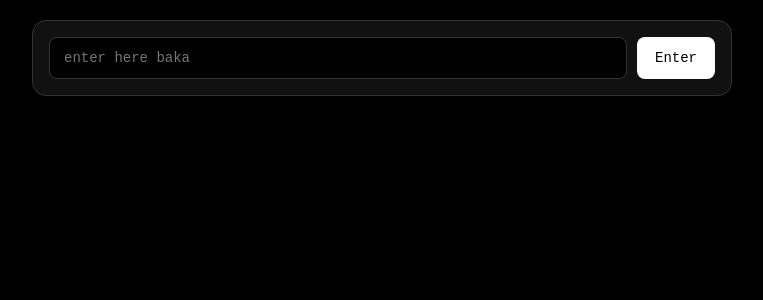
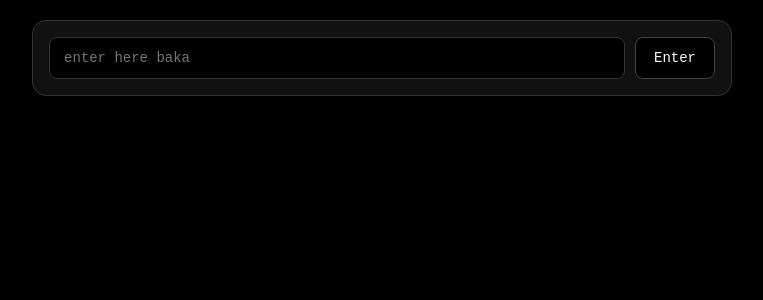
Before and after one commit to pvhak/test, a Next.js app: page / in a window 1280 px wide. Shown: the top 300 px of the page, without its empty margins (258-1021 px from the left). Built offline with nearby package versions, Linux system fonts and the light colour scheme.

Commit message:
Change button styles for dark theme

```diff
--- a/app/page.tsx
+++ b/app/page.tsx
@@ -95,9 +95,9 @@ export default function Home() {
               appearance: "none",
               WebkitAppearance: "none",
               padding: "12px 18px",
-              background: "#fff",
-              color: "#000",
-              border: "none",
+              background: "#000",
+              color: "#fff",
+              border: "1px solid #444",
               outline: "none",
               boxShadow: "none",
               borderRadius: "8px",
@@ -110,7 +110,13 @@ export default function Home() {
               display: "flex",
               alignItems: "center",
               justifyContent: "center",
-              transition: "opacity 0.15s ease",
+              transition: "background 0.15s ease, opacity 0.15s ease",
+            }}
+            onMouseEnter={(e) => {
+              if (!loading) e.currentTarget.style.background = "#1a1a1a";
+            }}
+            onMouseLeave={(e) => {
+              if (!loading) e.currentTarget.style.background = "#000";
             }}
           >
             {loading ? "Checking..." : "Enter"}
```
